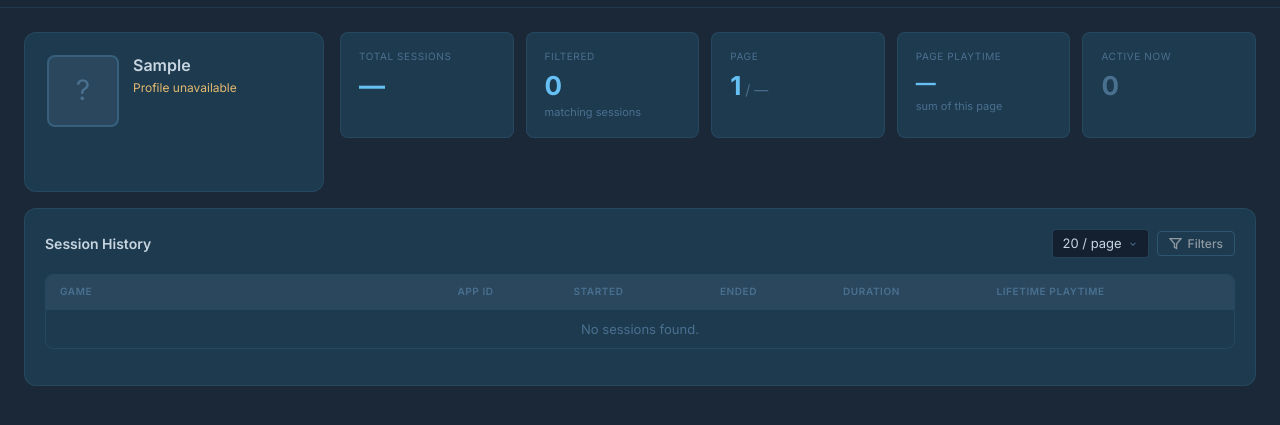
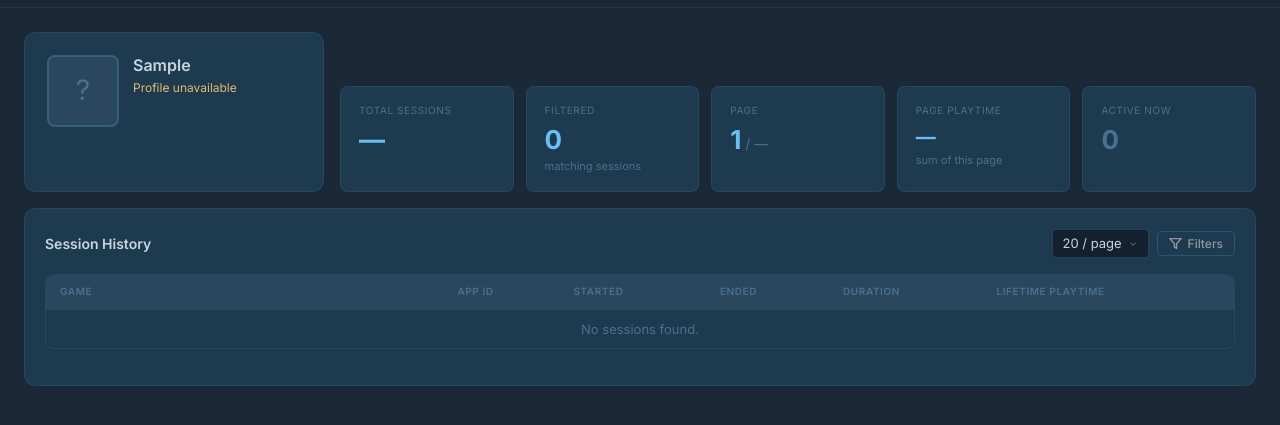
Before and after one commit to sebun1/steamPlaytimeTracker, a website: page site/index.html in a window 1280 px wide. Both pictures are taken after typing "Sample" into the empty fields and a click on the button "Load". Shown: the part 47-472 px from the top of the page. Drawn offline with Linux system fonts and the light colour scheme; no server answers.

Commit message:
style: adjust positioning of profile cards

```diff
--- a/site/css/style.css
+++ b/site/css/style.css
@@ -255,7 +255,7 @@ a:hover { text-decoration: underline; }
   grid-template-columns: 300px 1fr;
   gap: 16px;
   margin-bottom: 16px;
-  align-items: start;
+  align-items: end;
 }
 
 /* ─────────────────────────────────────────
```
